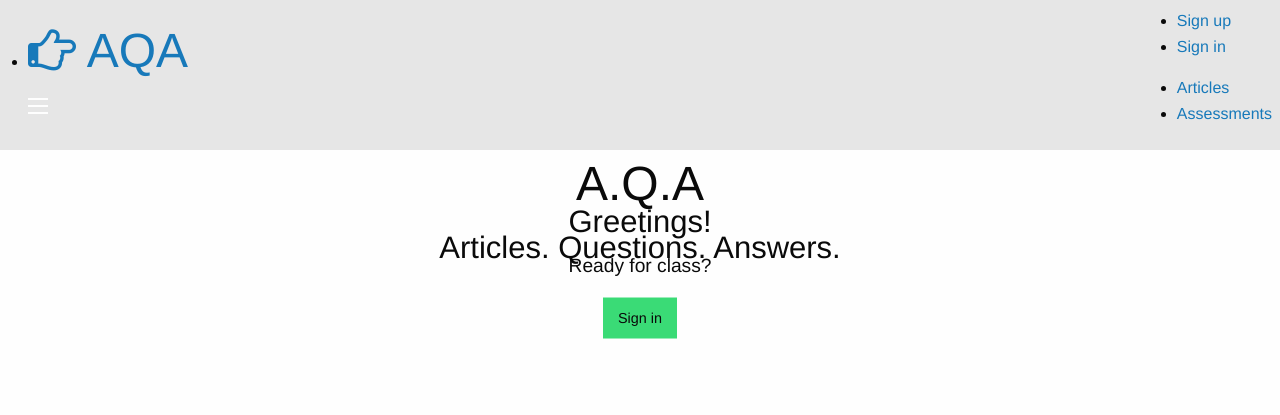
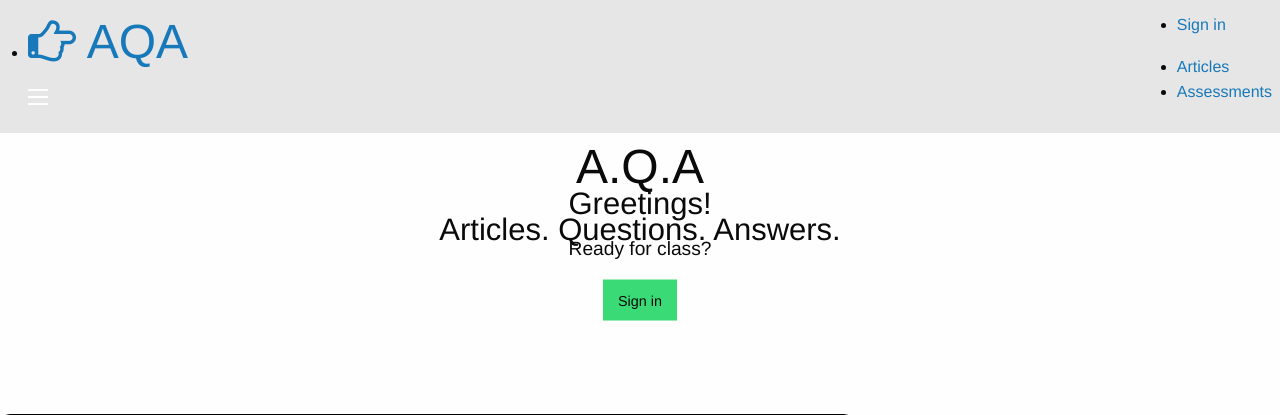
Before and after one commit to briandamaged/django_example, a Django app: page / in a window 1280 px wide. Shown: the top 415 px of the page. Run offline with Django 3.2, Linux system fonts and the light colour scheme; some libraries are stand-ins or nearby versions.

Commit message:
Removed 'Sign up' functionality for now

```diff
--- a/aqa/templates/aqa/navbar.html
+++ b/aqa/templates/aqa/navbar.html
@@ -12,7 +12,6 @@
       {% if request.user.is_authenticated %}
         <li><a href="{% url 'sign_out' %}" >Sign out</a></li>
       {% else %}
-        <li><a href="{% url 'sign_in' %}" >Sign up</a></li>
         <li><a href="{% url 'sign_in' %}" >Sign in</a></li>
       {%endif %}
     </ul>
```
